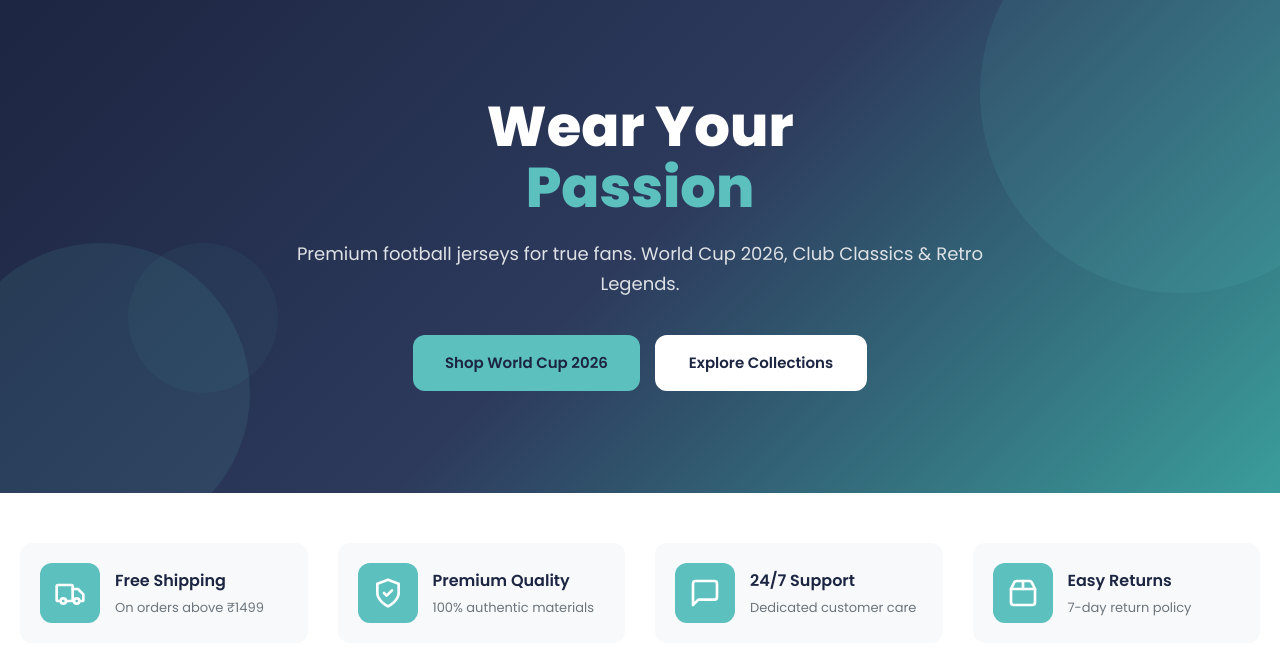
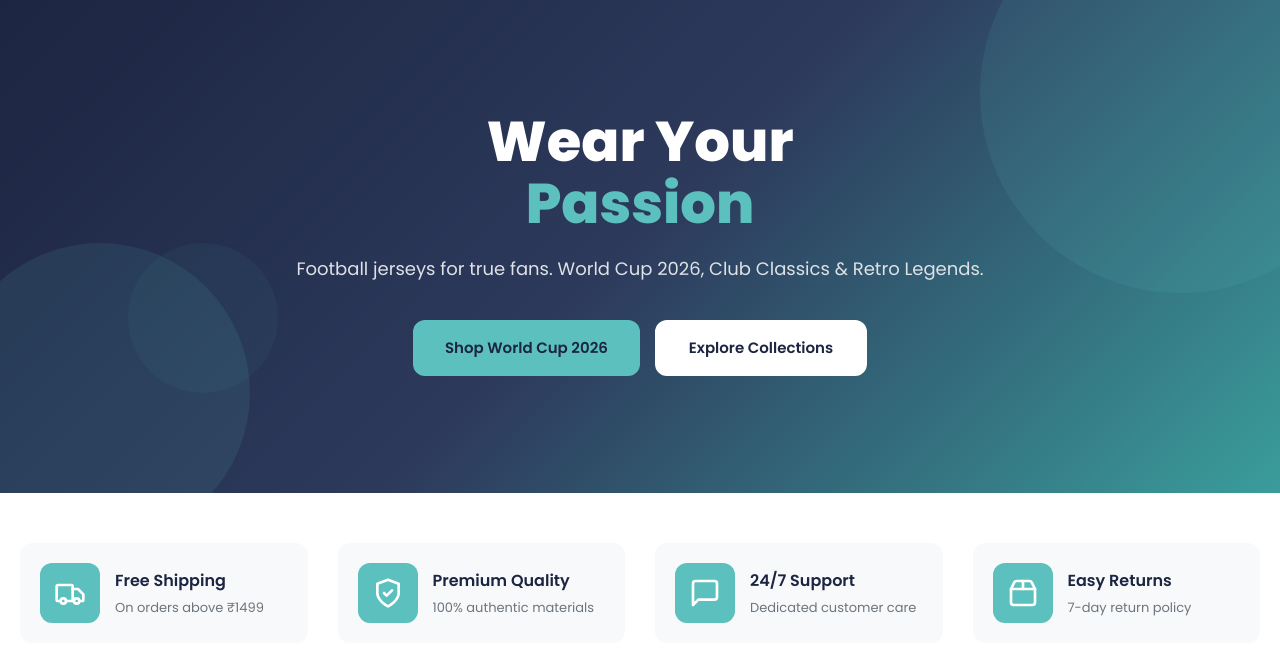
Before and after one commit to Tarique08/FootballFanStore, a plain HTML site: page index.html in a window 1280 px wide. Shown: the part 149-800 px from the top of the page. Drawn offline with Linux system fonts and the light colour scheme.

Commit message:
changed description

```diff
--- a/index.html
+++ b/index.html
@@ -59,7 +59,7 @@
     <section class="hero">
         <div class="hero-content">
             <h1 class="hero-title">Wear Your <span>Passion</span></h1>
-            <p class="hero-subtitle">Premium football jerseys for true fans. World Cup 2026, Club Classics & Retro Legends.</p>
+            <p class="hero-subtitle">Football jerseys for true fans. World Cup 2026, Club Classics & Retro Legends.</p>
             <div class="hero-buttons">
                 <a href="#wc2026" class="btn btn-primary">Shop World Cup 2026</a>
                 <a href="#club" class="btn btn-secondary">Explore Collections</a>
```
